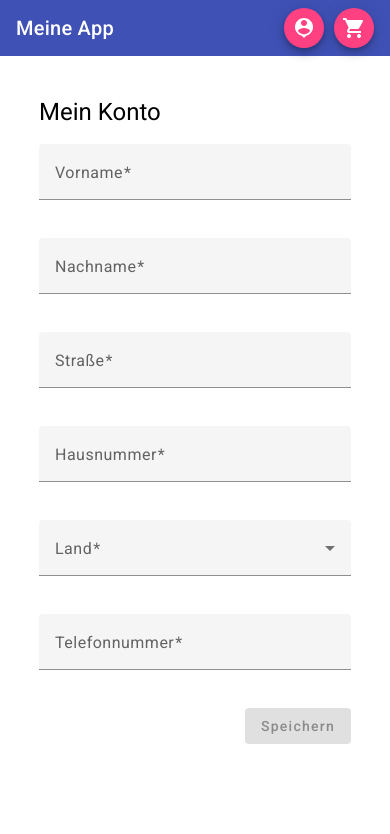
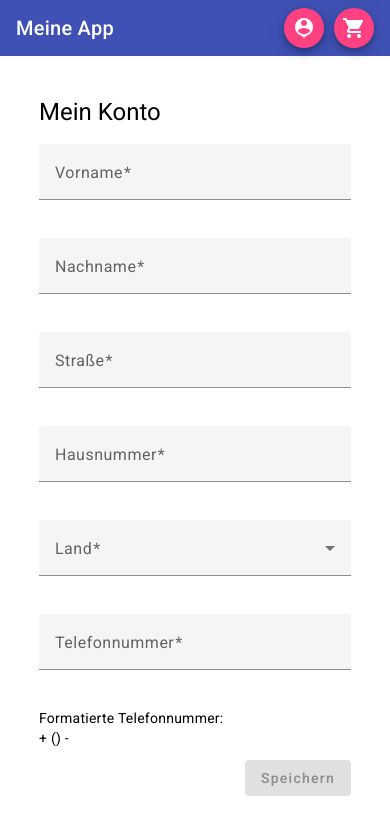
Before and after one commit to IT-Studio-Rech/angular-fundamentals-workshop, an Angular app: page /profile in a window 390 px wide. Shown: the top 834 px of the page. Built offline with nearby package versions, Linux system fonts and the light colour scheme.

Commit message:
Pipe "phoneNumber" added.

```diff
--- a/src/app/profile/feature/profile-detail/profile-detail.component.html
+++ b/src/app/profile/feature/profile-detail/profile-detail.component.html
@@ -35,5 +35,15 @@
     <input matInput formControlName="telefonnummer">
   </mat-form-field>
 
-  <button mat-raised-button color="primary" type="submit" [disabled]="!profileForm.valid || !profileForm.dirty">Speichern</button>
+  Formatierte Telefonnummer:
+  <ng-container *ngIf="profileForm.valueChanges | async as formData; else initValue">
+    <p>{{ formData['telefonnummer'] | phoneNumber }}</p>
+  </ng-container>
+  <ng-template #initValue>
+    <p>{{ profileForm.value['telefonnummer'] | phoneNumber }}</p>
+  </ng-template>
+
+  <button mat-raised-button color="primary" type="submit" [disabled]="!profileForm.valid || !profileForm.dirty">
+    Speichern
+  </button>
 </form>
--- /dev/null
+++ b/src/app/profile/ui/phone-number.pipe.ts
@@ -0,0 +1,21 @@
+import { Pipe, PipeTransform } from '@angular/core';
+
+@Pipe({
+  standalone: true,
+  name: 'phoneNumber'
+})
+export class PhoneNumberPipe implements PipeTransform {
+
+  transform(value: string): string {
+    let phoneNumber = value.replace(/[^0-9]/g, '');
+
+    // Formatieren der Nummer
+    const countryCode = phoneNumber.slice(0, 2);
+    const areaCode = phoneNumber.slice(2, 3);
+    const mainNumberPart1 = phoneNumber.slice(3, 6);
+    const mainNumberPart2 = phoneNumber.slice(6, 10);
+
+    return `+${countryCode} (${areaCode}) ${mainNumberPart1}-${mainNumberPart2}`;
+  }
+
+}
```
Also changed, not shown: src/app/profile/feature/profile-detail/profile-detail.module.ts (+9 -6 lines), 1 other file (tests, documents, lock files or other folders).
